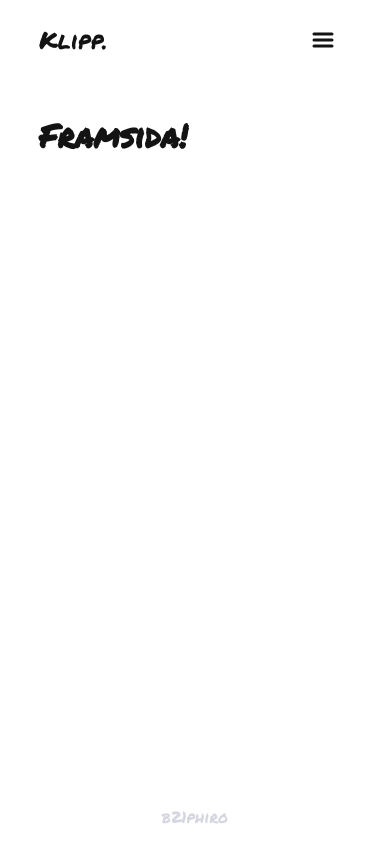
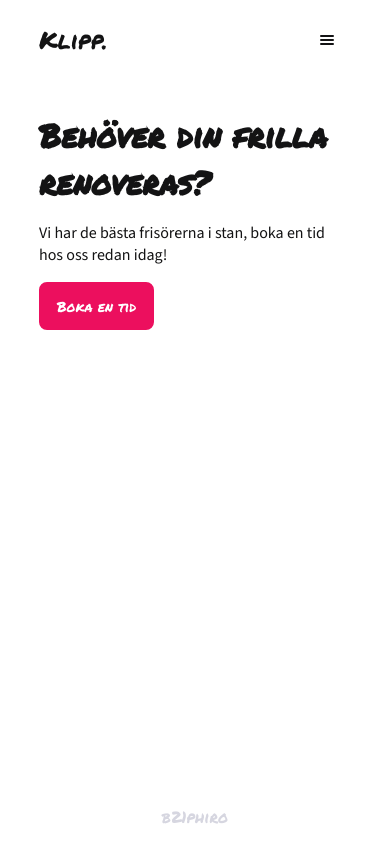
Before and after one commit to b21phiro/spa-assignment, a website built with webpack: page dist/index.html in a window 390 px wide. Built offline with nearby package versions, Linux system fonts and the light colour scheme.

Commit message:
Fixade till framsidan

```diff
--- a/src/css/layout.css
+++ b/src/css/layout.css
@@ -11,11 +11,21 @@
     flex: 1;
 }
 
-#main .wrapper
+#main .wrapper,
+#main .wrapper .page
 {
     display: flex;
     flex-direction: column;
+}
+
+#main .wrapper
+{
     row-gap: clamp(1.5rem, 2.5vw, 2rem);
+}
+
+#main .wrapper .page
+{
+    row-gap: clamp(1rem, 2.5vw, 1.5rem);
 }
 
 #footer .wrapper
@@ -69,3 +79,8 @@
     flex-direction: column;
     row-gap: clamp(1.5rem, 2.5vw, 2rem);
 }
+
+.page
+{
+    margin: 0 auto;
+}
--- a/src/css/module.css
+++ b/src/css/module.css
@@ -7,15 +7,6 @@
     stroke-linejoin: round;
     width: 1.5rem;
     height: 1.5rem;
-}
-
-.button
-{
-    width: 3rem;
-    height: 3rem;
-    border: none;
-    background-color: transparent;
-    cursor: pointer;
 }
 
 .author
@@ -212,6 +203,16 @@
 
 .button
 {
+    width: 3rem;
+    height: 3rem;
+    border: none;
+    background-color: transparent;
+    cursor: pointer;
+}
+
+.button_text,
+.button_solid
+{
     width: fit-content;
     min-width: 3rem;
     min-height: 3rem;
@@ -219,6 +220,10 @@
     font-family: 'Permanent Marker';
     font-size: clamp(.875rem, 2.5vw, 1rem);
     cursor: pointer;
+    display: flex;
+    align-items: center;
+    justify-content: center;
+    text-decoration: none;
 }
 
 .button_solid
@@ -264,3 +269,13 @@
 {
     font-size: clamp(1rem, 2.5vw, 1.1875rem);
 }
+
+.page_title
+{
+    font-size: clamp(2rem, 2.5vw, 3rem);
+}
+
+.page_text
+{
+    font-size: clamp(1rem, 2.5vw, 1.1875rem);
+}
--- a/src/js/home.js
+++ b/src/js/home.js
@@ -1,5 +1,9 @@
 const html = `
-<h1>Framsida!</h1>
+<section class="page">
+    <h1 class="page_title">Behöver din frilla renoveras?</h1>
+    <p class="page_text">Vi har de bästa frisörerna i stan, boka en tid hos oss redan idag!</p>
+    <a class="button_solid" href="/boka-tid" title="Boka en tid">Boka en tid</a>
+</section>
 `;
 
 export default (main) =>
```
